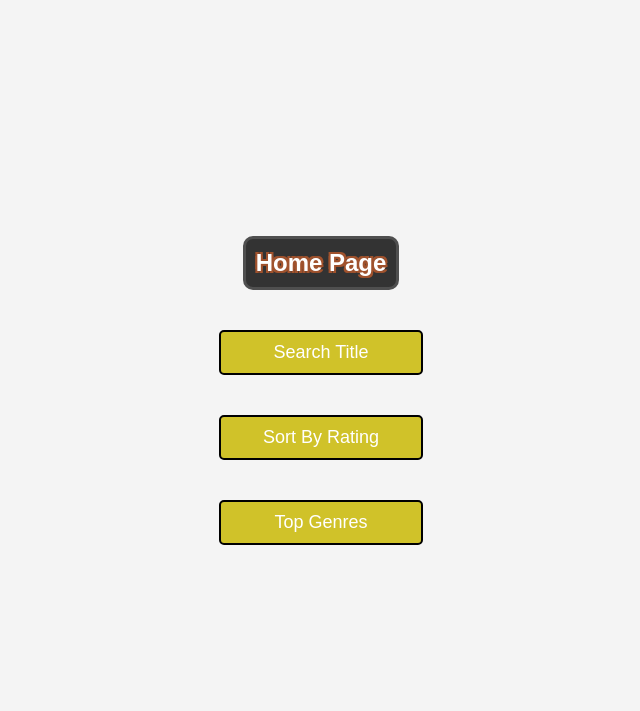
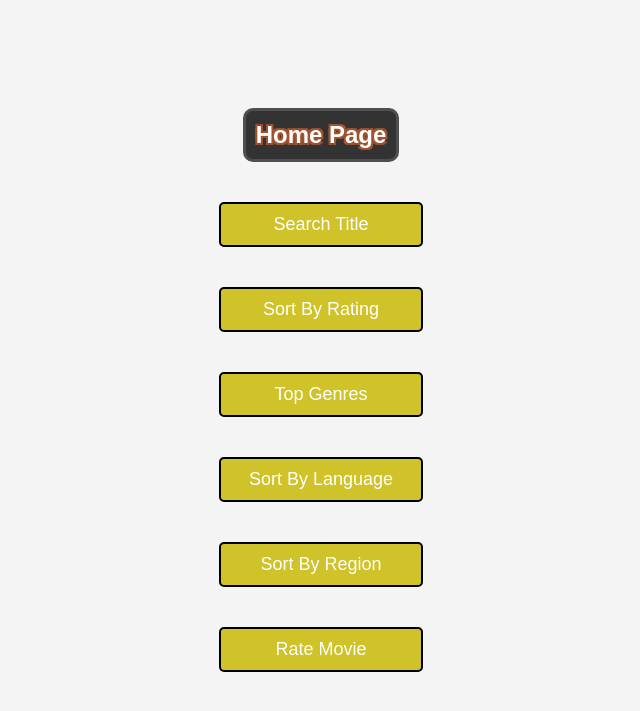
Before and after one commit to squw/CS338_project, a Flask app: page / in a window 1280 px wide. Shown: the top 711 px of the page, without its empty margins (319-959 px from the left). Run offline with Flask 3, Linux system fonts and the light colour scheme; parts of the project's set-up code (start-up, migrations or seed data) failed here and were passed over.

Commit message:
update index

```diff
--- a/templates/index.html
+++ b/templates/index.html
@@ -15,4 +15,7 @@
 <a href="{{  url_for('search_title') }}">Search Title</a>
 <a href="{{  url_for('sort_by_rating') }}">Sort By Rating</a>
 <a href="{{  url_for('Top_Genres')  }}">Top Genres</a>
+<a href="{{  url_for('sort_by_language')  }}">Sort By Language</a>
+<a href="{{  url_for('sort_by_region')  }}">Sort By Region</a>
+<a href="{{  url_for('rate_movie')  }}">Rate Movie</a>
 {% endblock %}
```
